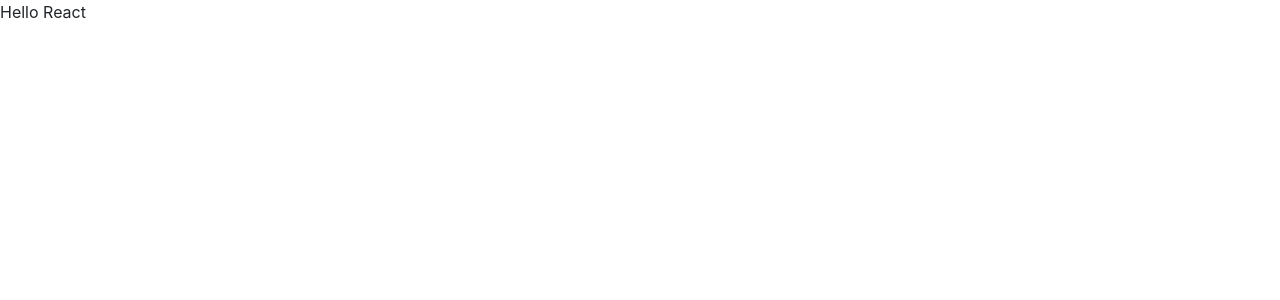
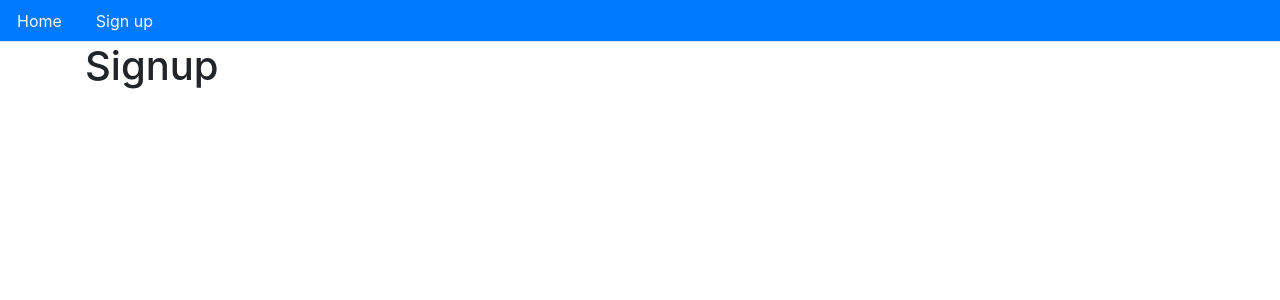
Before and after one commit to harris-nguyen/MERN-Auth-Boilerplate, a React (Create React App) app in the folder client/: page /signup in a window 1280 px wide. Shown: the top 300 px of the page. Built offline with nearby package versions, Linux system fonts and the light colour scheme.

Commit message:
front end react nav bar react router dom

```diff
--- a/client/package.json
+++ b/client/package.json
@@ -6,9 +6,12 @@
     "@testing-library/jest-dom": "^4.2.4",
     "@testing-library/react": "^9.5.0",
     "@testing-library/user-event": "^7.2.1",
+    "axios": "^0.19.2",
     "react": "^16.13.1",
     "react-dom": "^16.13.1",
-    "react-scripts": "3.4.1"
+    "react-router-dom": "^5.2.0",
+    "react-scripts": "3.4.1",
+    "react-toastify": "^6.0.5"
   },
   "scripts": {
     "start": "react-scripts start",
--- a/client/src/App.js
+++ b/client/src/App.js
@@ -1,9 +1,12 @@
 import React from 'react';
+import Layout from './core/layout'
 
 const App = () => {
-  return(
-    <div  className=''>Hello React</div>
-  )
+  return (
+    <Layout>
+      <h1>Hello React</h1>
+    </Layout>
+  );
 }
 
 export default App;
--- /dev/null
+++ b/client/src/Routes.js
@@ -0,0 +1,18 @@
+import React from 'react'
+import {BrowserRouter, Switch, Route} from 'react-router-dom'
+import App from './App'
+import Signup from './auth/Signup'
+
+
+const Routes = () => {
+  return (
+    <BrowserRouter>
+      <Switch>
+        <Route path="/" exact component={App} />
+        <Route path="/signup" exact component={Signup} />
+      </Switch>
+    </BrowserRouter>
+  );
+}
+
+export default Routes
--- /dev/null
+++ b/client/src/auth/Signup.js
@@ -0,0 +1,17 @@
+import React, {useState} from 'react'
+import {Link, Redirect} from 'react-router-dom'
+import Layout from '../core/layout'
+import axios from 'axios'
+import {ToastContainer, toast} from 'react-toastify'
+import 'react-toastify/dist/ReactToastify.min.css'
+
+const Signup = () => {
+  return (
+    <Layout>
+        <ToastContainer />
+        <h1>Signup</h1>
+    </Layout>
+  )
+}
+
+export default Signup
--- /dev/null
+++ b/client/src/core/layout.js
@@ -0,0 +1,30 @@
+import React, { Fragment } from 'react'
+import {Link} from 'react-router-dom' // page does not reload when clicked on a nav bar link for example
+
+const Layout = ({children}) => {
+  const nav = () => (
+    <ul className="nav nav-tabs bg-primary">
+      <li className="nav-item">
+        <Link to="/" className="text-light nav-link">
+          Home
+        </Link>
+      </li>
+      <li className="nav-item">
+        <Link to="/signup" className="text-light nav-link">
+          Sign up
+        </Link>
+      </li>
+    </ul>
+  );
+
+  return(
+    <Fragment>
+      {nav()}
+      <div className='container'>
+          {children}
+      </div>
+    </Fragment>
+  )
+}
+
+export default Layout
--- a/client/src/index.js
+++ b/client/src/index.js
@@ -1,5 +1,5 @@
 import React from 'react';
 import ReactDOM from 'react-dom';
-import App from './App';
+import Routes from './Routes';
 
-ReactDOM.render(<App />, document.getElementById('root'));
+ReactDOM.render(<Routes />, document.getElementById("root"));
```
Also changed, not shown: 1 other file (tests, documents, lock files or other folders).
